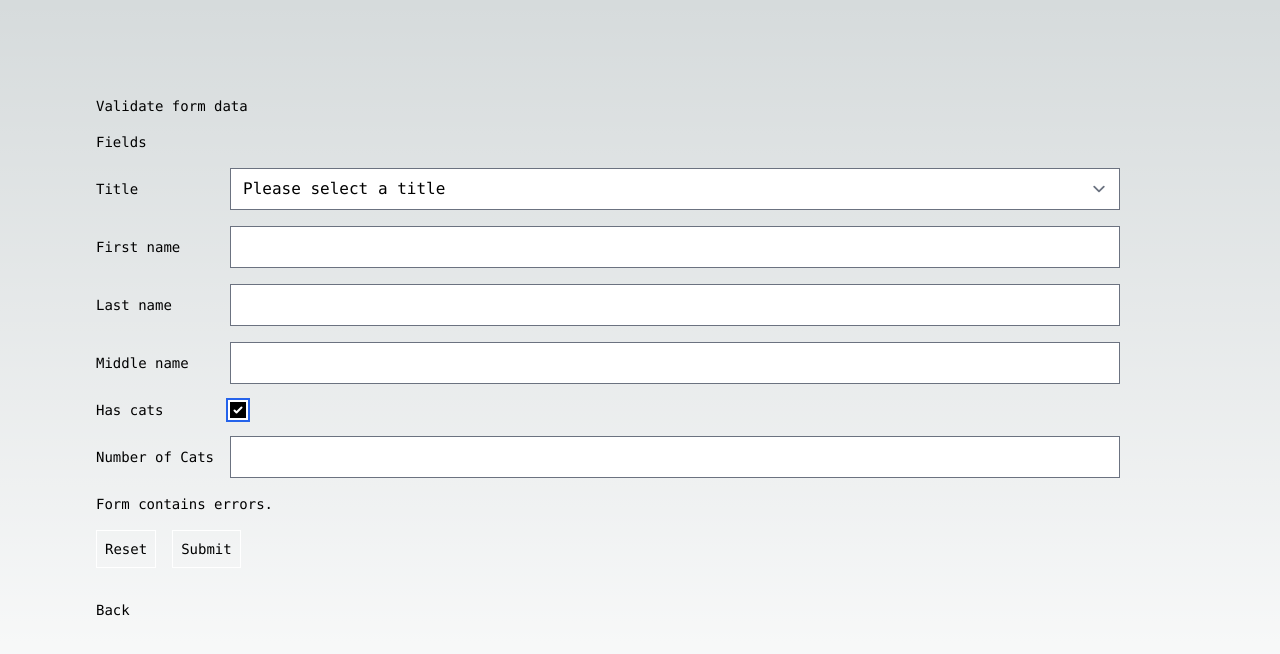
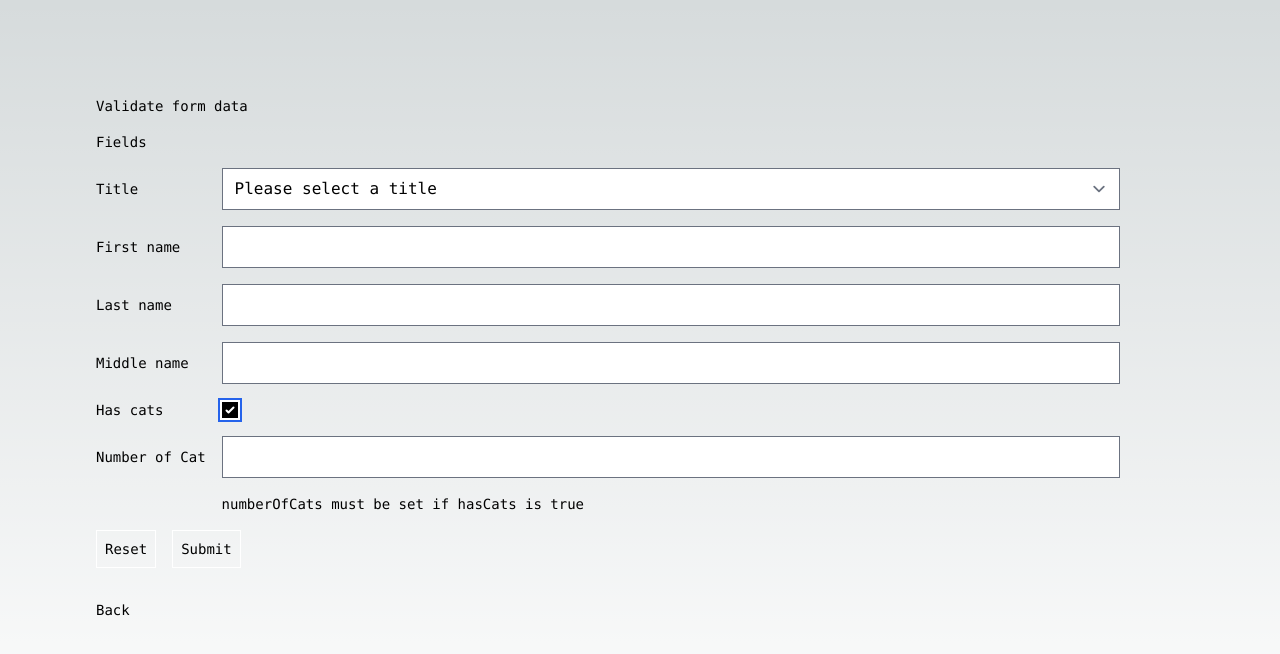
Before and after one commit to maurer2/Monte, a Next.js app in the folder example/: page /validate-form-data in a window 1280 px wide. Both pictures are taken after a click on the checkbox "Has cats". Shown: the top 654 px of the page. Built offline with nearby package versions, Linux system fonts and the light colour scheme.

Commit message:
Fixed hasCats/numberOfCats validation and fixed reset for components

```diff
--- a/example/package.json
+++ b/example/package.json
@@ -13,6 +13,7 @@
   "dependencies": {
     "@faker-js/faker": "^8.0.0",
     "@headlessui/react": "^1.7.14",
+    "@hookform/devtools": "^4.3.1",
     "@hookform/resolvers": "^3.1.0",
     "@tailwindcss/forms": "^0.5.3",
     "@testing-library/jest-dom": "^5.16.5",
--- a/example/src/app/validate-form-data/page.tsx
+++ b/example/src/app/validate-form-data/page.tsx
@@ -6,6 +6,7 @@ import { useForm, Controller } from 'react-hook-form';
 import type { DefaultValues } from 'react-hook-form';
 import { zodResolver } from '@hookform/resolvers/zod';
 import clsx from 'clsx';
+import { DevTool } from '@hookform/devtools';
 
 import BackButton from '@/components/BackButton';
 
@@ -41,12 +42,11 @@ export default function ValidateFormData() {
     resolver: zodResolver(schema),
   });
 
-  const hasCats = watch('hasCats');
-
   // trigger numberOfCats validation, when hasCats is toggled
-  // useEffect(() => {
-  //   trigger('numberOfCats');
-  // }, [hasCats, trigger]);
+  useEffect(() => {
+    trigger('numberOfCats');
+    // todo only trigger when other errors are also shown
+  }, [watch('hasCats'), trigger]);
 
   function onSubmit(value: unknown): void {
     console.log('submit', value);
@@ -61,13 +61,15 @@ export default function ValidateFormData() {
     reset();
   }
 
-  console.log(errors);
-  // console.log(watch());
+  // console.log(errors);
+  console.log(watch());
 
   return (
     <main className="flex min-h-screen p-24">
       <div className="z-10 w-full max-w-5xl font-mono text-sm">
         <h1 className="mb-4">Validate form data</h1>
+
+        {/* <DevTool control={control} placement="top-right" /> */}
 
         <form onSubmit={handleSubmit(onSubmit, onError)} onReset={onReset}>
           <fieldset className="grid grid-cols-[max-content_1fr] gap-x-4 gap-y-4 mb-4 items-center">
@@ -136,14 +138,13 @@ export default function ValidateFormData() {
               control={control}
               name="middleName"
               render={({
-                field: { onChange, onBlur, name, ref },
+                field: { onChange, onBlur, name, ref, value },
                 fieldState: { invalid, isTouched, isDirty, error },
                 // formState
               }) => (
                 <>
                   <label htmlFor="middleName">Middle name</label>
                   <input
-                    className='text-black'
                     id={name}
                     name={name}
                     onBlur={onBlur}
@@ -155,8 +156,10 @@ export default function ValidateFormData() {
 
                       onChange(nextValue);
                     }}
+                    value={value === undefined ? '' : value}
+                    ref={ref}
                     type="text"
-                    ref={ref}
+                    className='text-black'
                   />
                   {error && <p className="col-start-2">{error.message}</p>}
                 </>
@@ -174,17 +177,38 @@ export default function ValidateFormData() {
             {errors.hasCats && <p className="col-start-2">{errors.hasCats.message}</p>}
 
             {/* numberOfCats */}
-            <label htmlFor="numberOfCats">Number of Cats</label>
-            <input
-              {...register('numberOfCats')}
-              className='text-black'
-              id="numberOfCats"
-              type="text"
+            <Controller
+              control={control}
+              name="numberOfCats"
+              render={({
+                field: { onChange, onBlur, name, ref, value },
+                fieldState: { invalid, isTouched, isDirty, error },
+                // formState
+              }) => (
+                <>
+                  <label htmlFor="numberOfCats">Number of Cat</label>
+                  <input
+                    id={name}
+                    name={name}
+                    onBlur={onBlur}
+                    onChange={(event: ChangeEvent<HTMLInputElement>): void => {
+                      const currentValue: string = event.target.value;
+                      const nextValue = currentValue === ''
+                        ? undefined
+                        : currentValue;
+
+                      onChange(nextValue);
+                    }}
+                    value={value === undefined ? '' : value}
+                    ref={ref}
+                    type="text"
+                    className='text-black'
+                  />
+                  {error && <p className="col-start-2">{error.message}</p>}
+                </>
+              )}
             />
-            {errors.numberOfCats && <p className="col-start-2">{errors.numberOfCats.message}</p>}
           </fieldset>
-
-          {!isValid && <p className="mb-4">Form contains errors.</p>}
 
           <div className="flex gap-4 mb-4">
             <button type="reset" className="p-2 border border-white">
--- a/example/src/schema/schema.ts
+++ b/example/src/schema/schema.ts
@@ -1,4 +1,4 @@
-import { z } from 'zod';
+import { coerce, z } from 'zod';
 
 import { titles } from './schema.constants';
 
@@ -26,7 +26,7 @@ export const schema = z
       )
     ,
 
-    // firstName
+    // #region firstName
     firstName: z
       .string({
         invalid_type_error: 'firstName must be a string',
@@ -35,8 +35,9 @@ export const schema = z
       .trim()
       .min(1, 'firstName mustn\'t be empty')
     ,
+    // #endregion
 
-    // lastName
+    // #region lastName
     lastName: z
       .string({
         invalid_type_error: 'lastName must be a string',
@@ -45,8 +46,10 @@ export const schema = z
       .trim()
       .min(1, 'lastName mustn\'t be empty')
     ,
+    // #endregion
 
-    // middleName - optional, if set then it mustn't be empty and it mustn't be a palindrome
+    // #region middleName
+    // optional - if set then it mustn't be empty and it mustn't be a palindrome
     middleName: z
       .string({
         invalid_type_error: 'middleName must be a string',
@@ -77,33 +80,47 @@ export const schema = z
       // https://stackoverflow.com/questions/73715295/react-hook-form-with-zod-resolver-optional-field
       // .or(z.literal(''))
     ,
+    // #endregion
 
-    // hasCats - makes numberOfCats field available or unavailable
+    // #region hasCats
+    // makes numberOfCats field available or unavailable
     hasCats: z
       .boolean({
         invalid_type_error: 'hasCats must be a boolean',
       })
       .default(false)
     ,
+    // #endregion
 
-    // numberOfCats - optional (depends on hasCats) and is coerced to number
+    // #region numberOfCats
+    // optional - depends on hasCats and is coerced to number
     numberOfCats: z
-      .coerce
-      .number({
+      .preprocess(
+        (input: unknown): unknown => {
+          // https://stackoverflow.com/questions/71052832/zod-set-min-max-after-transform-string-to-number
+          // treat empty field as undefined, but pass thru other falsy values
+          if (input === '') {
+            return undefined;
+          }
+          return input;
+        },
+        z.coerce.number({
           invalid_type_error: 'numberOfCats must be number-ish', // triggered if coercion fails
         })
         .int('numberOfCats must be an integer')
         .min(1, 'numberOfCats must be more than 0')
         .max(50, 'numberOfCats must be less than or equal 50')
         .optional()
+      )
     ,
+    // #endregion
   })
   .strict()
 
   // numberOfCats shouldn't be set if hasCats is false
   .refine(
-    (schemaValues): boolean => {
-      if (!schemaValues.hasCats && typeof schemaValues?.numberOfCats !== 'undefined') {
+    ({ hasCats, numberOfCats }): boolean => {
+      if (!hasCats && typeof numberOfCats !== 'undefined') {
         return false;
       }
       return true;
@@ -116,8 +133,9 @@ export const schema = z
 
   // numberOfCats should be set if hasCats is true
   .refine(
-    (schemaValues): boolean => {
-      if (schemaValues.hasCats && typeof schemaValues?.numberOfCats === 'undefined') {
+    ({ hasCats, numberOfCats }): boolean => {
+      // console.log(hasCats, numberOfCats)
+      if (hasCats && typeof numberOfCats === 'undefined') {
         return false;
       }
       return true;
```
Also changed, not shown: 2 other files (tests, documents, lock files or other folders). Lines whose indentation alone changed are shown as unchanged.
